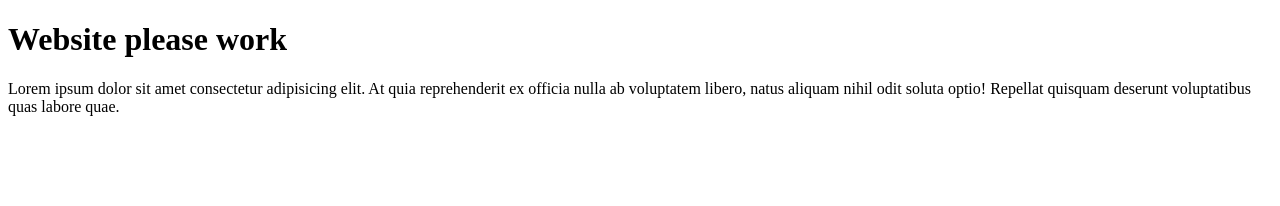
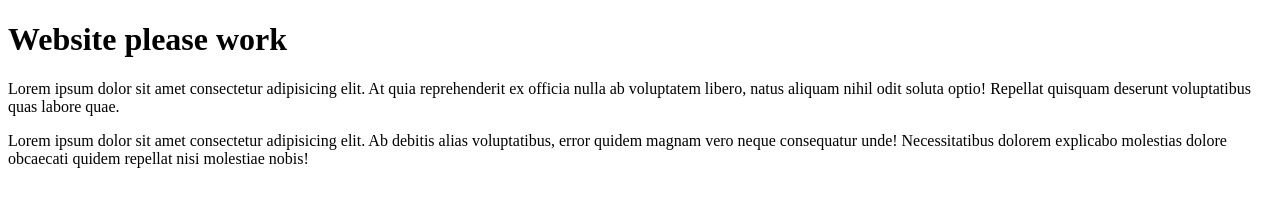
Before and after one commit to sumanth1221/MyWebsite, a plain HTML site: page index.html in a window 1280 px wide. Drawn offline with Linux system fonts and the light colour scheme.

Commit message:
html is updated

```diff
--- a/index.html
+++ b/index.html
@@ -8,5 +8,6 @@
 <body>
     <h1>Website please work</h1>
     <p>Lorem ipsum dolor sit amet consectetur adipisicing elit. At quia reprehenderit ex officia nulla ab voluptatem libero, natus aliquam nihil odit soluta optio! Repellat quisquam deserunt voluptatibus quas labore quae.</p>
+    <p>Lorem ipsum dolor sit amet consectetur adipisicing elit. Ab debitis alias voluptatibus, error quidem magnam vero neque consequatur unde! Necessitatibus dolorem explicabo molestias dolore obcaecati quidem repellat nisi molestiae nobis!</p>
 </body>
 </html>
```
